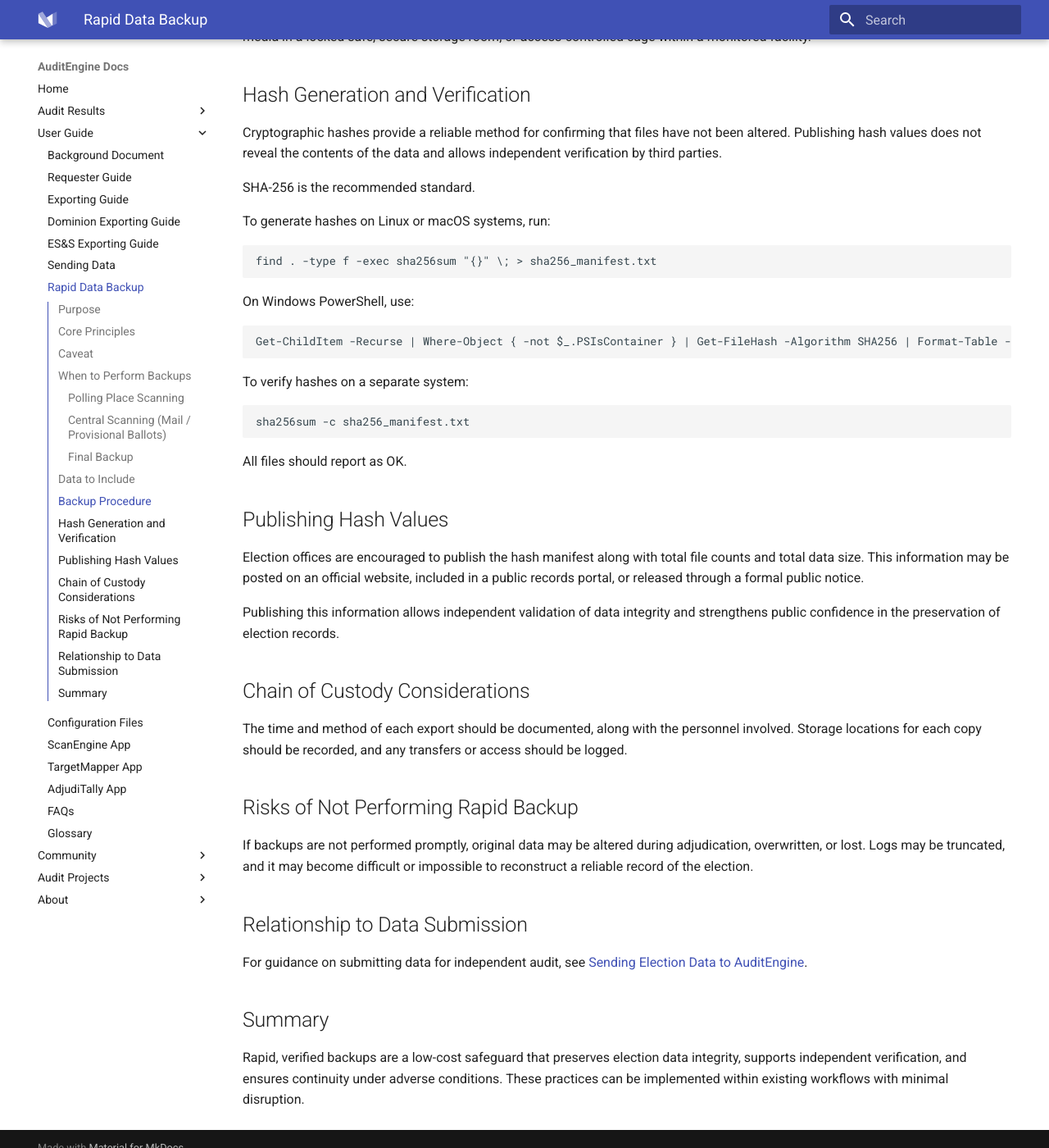
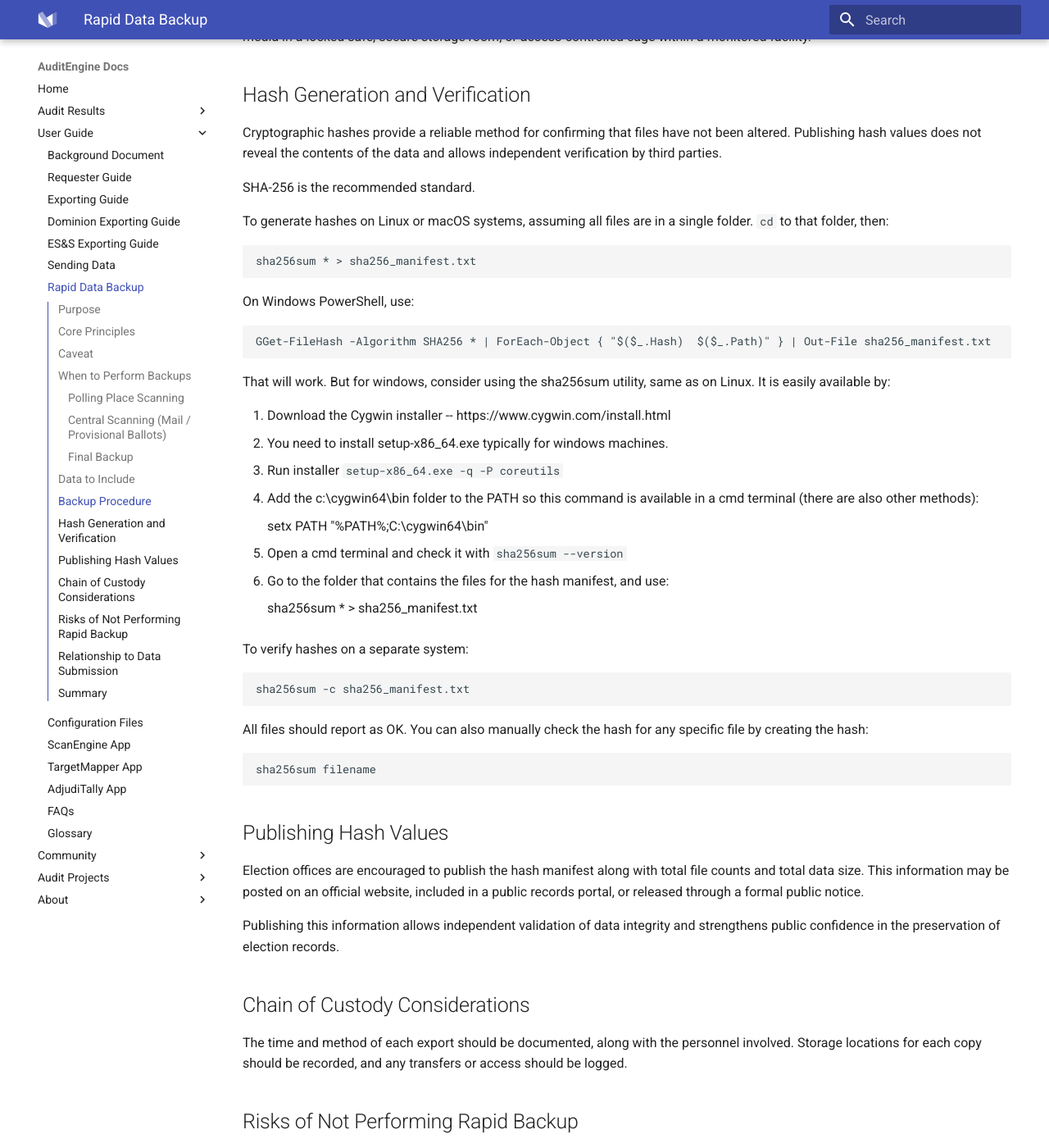
Before and after one commit to raylutz/audit-engine-docsite, an MkDocs documentation site: the page built from docs/user-guide/rapid_data_backup.md, in a window 1280 px wide and 1400 px high, scrolled down 2233 px. Shown: the whole window at 82% size. Built offline with MkDocs 1.6.1 and Material for MkDocs 9.7.7, drawn with Linux system fonts in a browser that asks for light colours.

Commit message:
Update rapid_data_backup.md

```diff
--- a/docs/user-guide/rapid_data_backup.md
+++ b/docs/user-guide/rapid_data_backup.md
@@ -65,19 +65,36 @@ Cryptographic hashes provide a reliable method for confirming that files have no
 
 SHA-256 is the recommended standard.
 
-To generate hashes on Linux or macOS systems, run:
+To generate hashes on Linux or macOS systems, assuming all files are in a single folder. `cd` to that folder, then:
 
-    find . -type f -exec sha256sum "{}" \; > sha256_manifest.txt
+    sha256sum * > sha256_manifest.txt
 
 On Windows PowerShell, use:
 
-    Get-ChildItem -Recurse | Where-Object { -not $_.PSIsContainer } | Get-FileHash -Algorithm SHA256 | Format-Table -AutoSize > sha256_manifest.txt
+    GGet-FileHash -Algorithm SHA256 * | ForEach-Object { "$($_.Hash)  $($_.Path)" } | Out-File sha256_manifest.txt
+
+That will work. But for windows, consider using the sha256sum utility, same as on Linux. It is easily available by:
+
+1. Download the Cygwin installer -- https://www.cygwin.com/install.html
+2. You need to install setup-x86_64.exe typically for windows machines.
+3. Run installer `setup-x86_64.exe -q -P coreutils`
+4. Add the c:\cygwin64\bin folder to the PATH so this command is available in a cmd terminal (there are also other methods):
+
+    setx PATH "%PATH%;C:\cygwin64\bin"
+
+5. Open a cmd terminal and check it with `sha256sum --version`
+6. Go to the folder that contains the files for the hash manifest, and use:
+
+    sha256sum * > sha256_manifest.txt
 
 To verify hashes on a separate system:
 
     sha256sum -c sha256_manifest.txt
 
-All files should report as OK.
+All files should report as OK. You can also manually check the hash for any specific file by creating the hash:
+
+    sha256sum filename
+
 
 ## Publishing Hash Values
 
```
